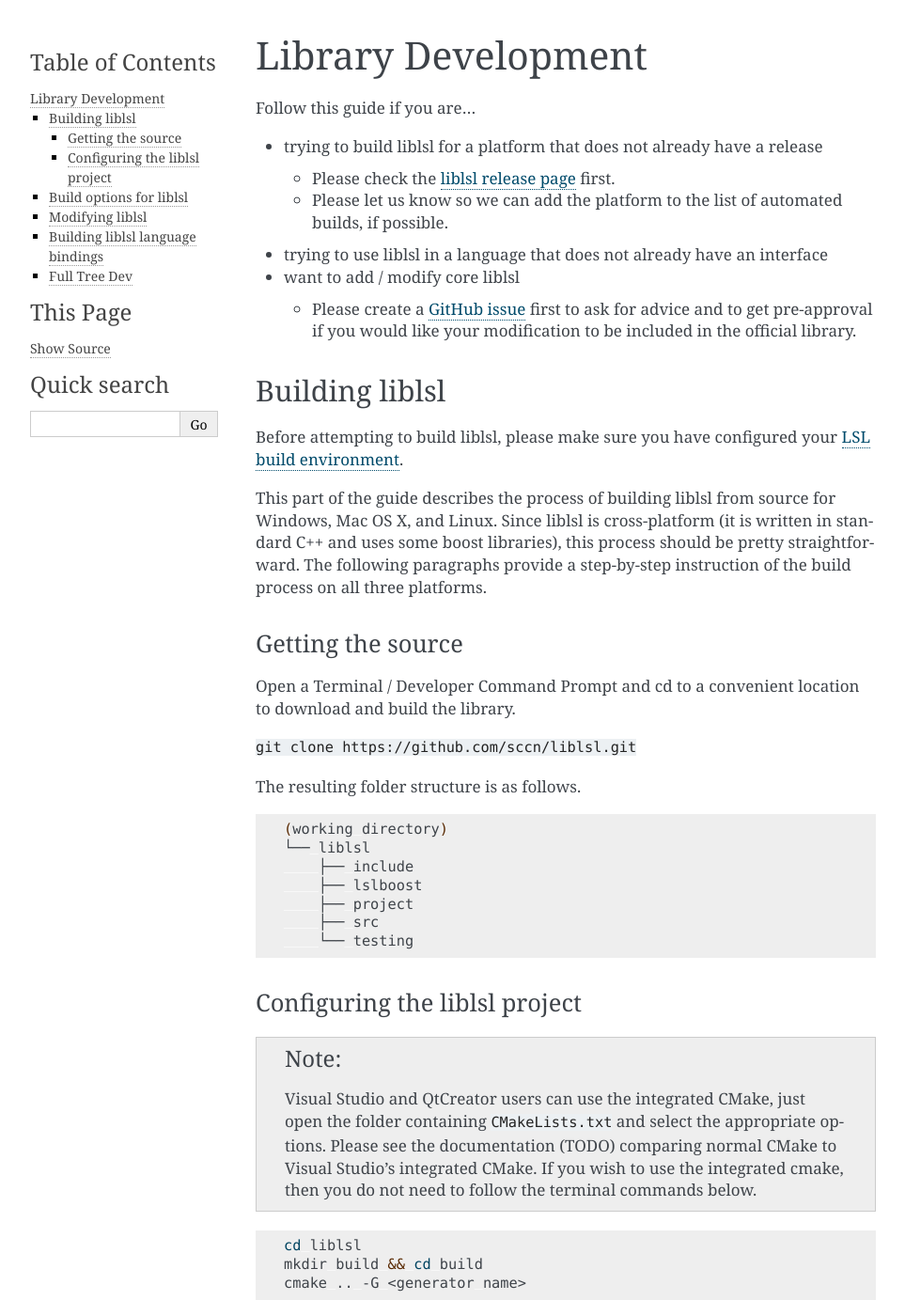
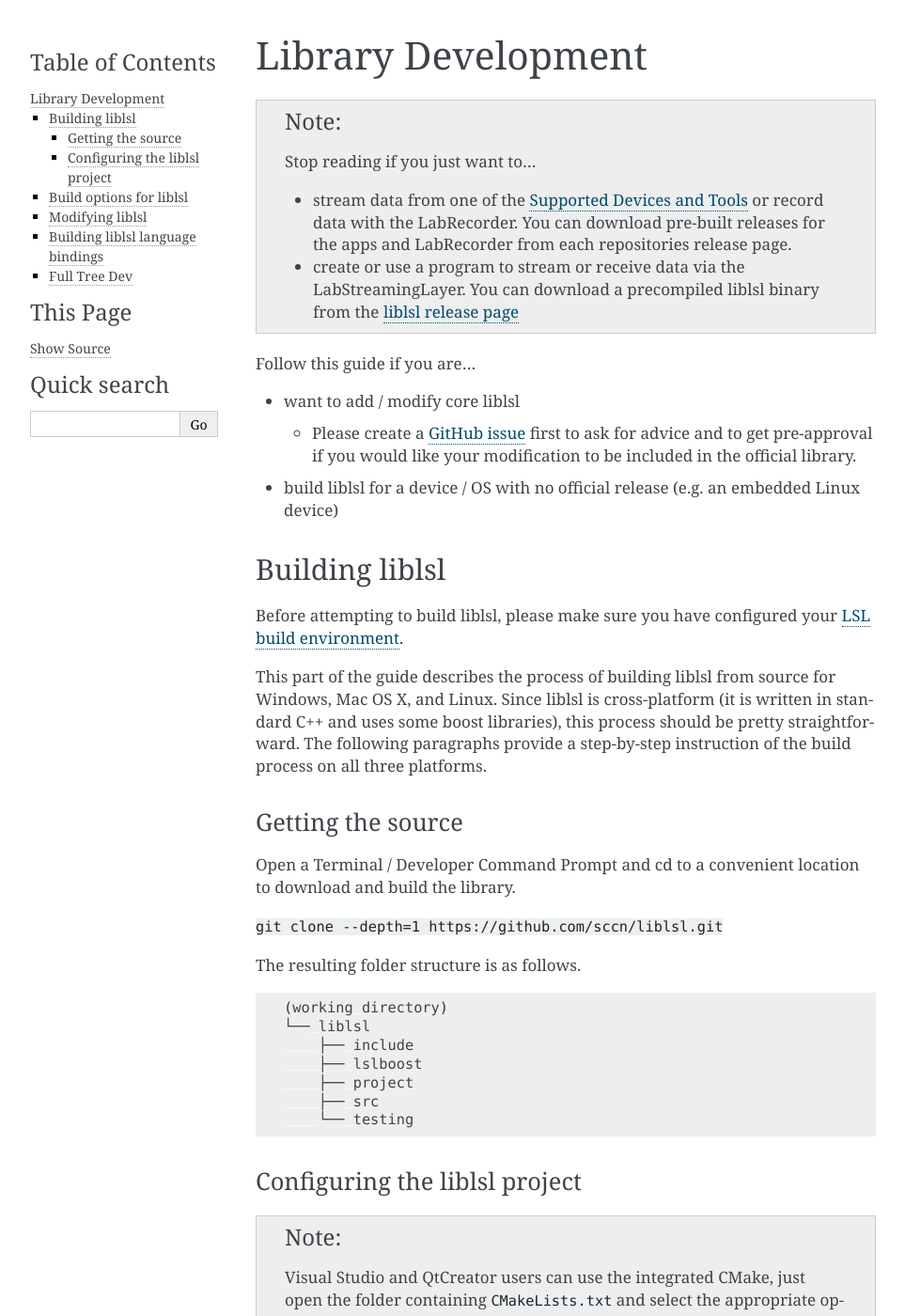
Before and after one commit to sccn/labstreaminglayer, a Sphinx documentation site: the page built from docs/dev/lib_dev.rst, in a window 1280 px wide and 1400 px high. Shown: the whole window at 94% size, without its empty margins (148-1111 px from the left). Built offline with Sphinx 7.4.7, drawn with Linux system fonts in a browser that asks for light colours; pages that are not in the unit, such as notebooks, are missing from menus; some of the changed text lies outside the part shown.

Commit message:
Update build environment / build docs

```diff
--- a/docs/dev/lib_dev.rst
+++ b/docs/dev/lib_dev.rst
@@ -1,20 +1,25 @@
 Library Development
 ###################
 
+.. note:: Stop reading if you just want to...
+
+  - stream data from one of the :doc:`../info/supported_devices` or record data with the
+    LabRecorder. You can download pre-built releases for the apps and LabRecorder from each
+    repositories release page.
+
+  - create or use a program to stream or receive data via the LabStreamingLayer. You can
+    download a precompiled liblsl binary from the
+    `liblsl release page <https://github.com/sccn/liblsl/releases>`_
+
 Follow this guide if you are...
-
-- trying to build liblsl for a platform that does not already have a release
-
-  - Please check the `liblsl release page <https://github.com/sccn/liblsl/releases>`_ first.
-  - Please let us know so we can add the platform to the list of automated builds, if possible.
-
-- trying to use liblsl in a language that does not already have an interface
 
 - want to add / modify core liblsl
 
   - Please create a `GitHub issue <https://github.com/sccn/liblsl/issues>`__
     first to ask for advice and to get pre-approval if you would like your
     modification to be included in the official library.
+
+- build liblsl for a device / OS with no official release (e.g. an embedded Linux device)
 
 Building liblsl
 ***************
@@ -32,7 +37,7 @@ Getting the source
 
 Open a Terminal / Developer Command Prompt and cd to a convenient location to download and build the library.
 
-:samp:`git clone https://github.com/sccn/liblsl.git`
+:samp:`git clone --depth=1 https://github.com/sccn/liblsl.git`
 
 The resulting folder structure is as follows.
 
@@ -60,17 +65,16 @@ Configuring the liblsl project
 .. code:: bash
 
     cd liblsl
-    mkdir build && cd build
-    cmake .. -G <generator name>
+    cmake -S . -B build -G <generator name>
 
 Note: call :samp:`cmake -G` without a generator name to get a list of available
 generators.
-I use :samp:`cmake .. -G "Visual Studio 16 2019" -A x64`
+I use :samp:`cmake -S . -B build -G "Visual Studio 16 2019" -A x64`
 
 If you used a generator, you can now open the IDE project file. Then build the install target.
 
 Alternatively, you can build directly from command line:
-:samp:`cmake --build . --config Release --target install`
+:samp:`cmake --build build -j --config Release --target install`
 
 In either case, this will create an ``install`` folder in your build folder.
 This ``install`` folder is your :doc:`LSL_INSTALL_ROOT` that you might use in when
```
Also changed, not shown: docs/dev/build_env.rst (+48 -71 lines).
